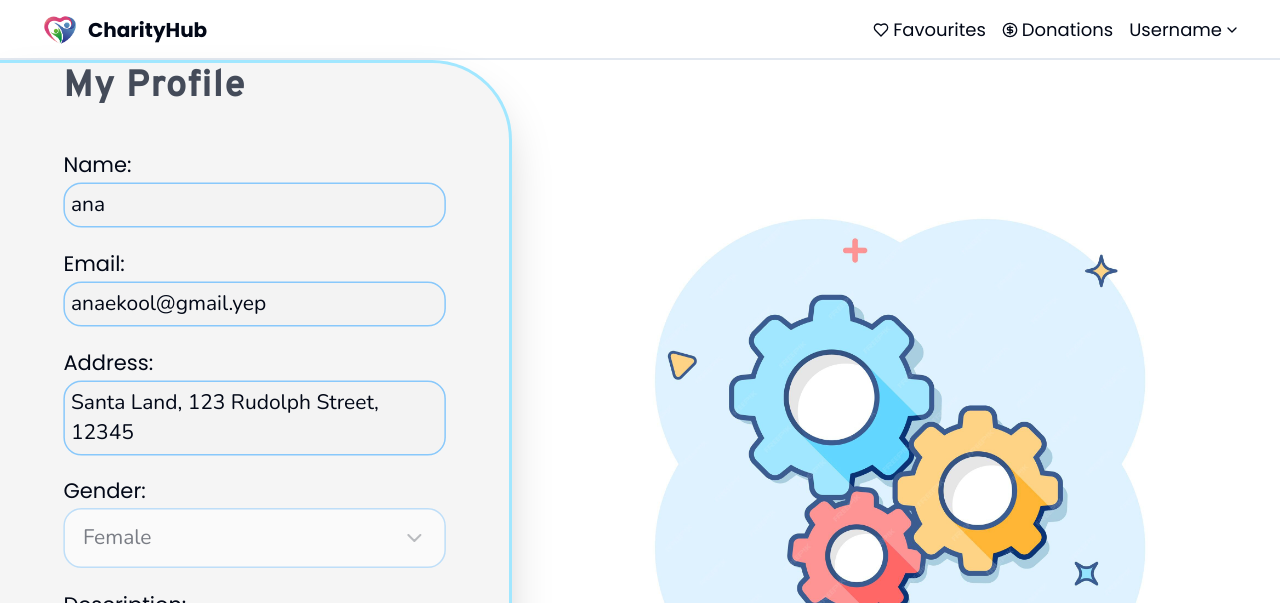
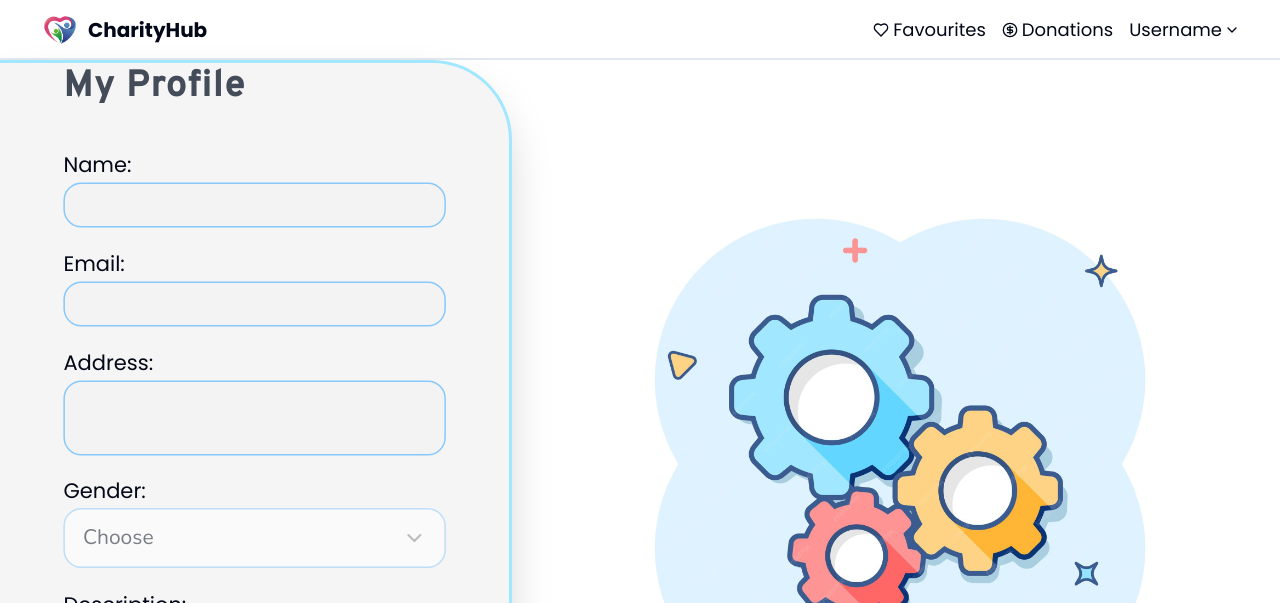
Before and after one commit to AlexandruPaul21/collective-project, a React (Vite) app in the folder application/rter-frontend/: page /profile in a window 1280 px wide. Shown: the top 603 px of the page. Built offline with nearby package versions, Linux system fonts and the light colour scheme; no server answers.

Commit message:
minor validation and added a toast

```diff
--- a/application/rter-frontend/src/apis/auth/responseConstants.tsx
+++ b/application/rter-frontend/src/apis/auth/responseConstants.tsx
@@ -4,3 +4,6 @@ export const loginFail = "Login failed! Invalid Credentials!";
 
 export const signupSuccess = "Signup successful! ";
 export const signupFail = "Signup failed! ";
+
+export const updateSuccess = "Update successful! ";
+export const updateFail = "Update failed! ";
--- a/application/rter-frontend/src/apis/profile/UserService.tsx
+++ b/application/rter-frontend/src/apis/profile/UserService.tsx
@@ -1,5 +1,6 @@
 import {handleGetUser,handleUpdateUser} from './userApi';
 import {User} from "@/utils/types";
+import {updateFail, updateSuccess} from "@/apis/auth/responseConstants";
 
 const getCurrentUser = () => {
     const username = localStorage.getItem("username");
@@ -17,8 +18,12 @@ const updateCurrentUser = (user) => {
     return handleUpdateUser(user,username,password)
         .then((response) => {
             console.log(response);
-            return response.data;
-        }) as Promise<User>;
+            return {status:response.status,user:response.data,message:updateSuccess};
+        })
+        .catch((err) => {
+            console.log(err);
+            return {user:null,status:err.status,message:updateFail};
+        });
 };
 
 export const UserService = {
--- a/application/rter-frontend/src/components/UserProfile.tsx
+++ b/application/rter-frontend/src/components/UserProfile.tsx
@@ -1,24 +1,25 @@
 import { Button } from "@/components/ui/button";
 import {useEffect, useState} from "react";
 import {UserService} from "@/apis/profile/UserService";
-import {Gender, User} from "@/utils/types";
+import {Gender} from "@/utils/types";
 import {Select, SelectContent, SelectItem, SelectTrigger, SelectValue} from "@/components/ui/select.tsx";
+import {toast} from "@/components/ui/use-toast";
 
 const UserProfile: React.FC = () => {
 
   const [updateScreen, setUpdateScreen] = useState(false);
 
 
-  const [name, setName] = useState("ana");
-  const [email, setEmail] = useState("anaekool@gmail.yep");
-  const [address, setAddress] = useState("Santa Land, 123 Rudolph Street, 12345");
-  const [gender, setGender] = useState("FEMALE");
+  const [name, setName] = useState("");
+  const [email, setEmail] = useState("");
+  const [address, setAddress] = useState("");
+  const [gender, setGender] = useState("");
   const [description, setDescription] = useState("");
 
-  const [updateName, setUpdateName] = useState("ana");
-  const [updateEmail, setUpdateEmail] = useState("anaekool@gmail.yep");
-  const [updateAddress, setUpdateAddress] = useState("Santa Land, 123 Rudolph Street, 12345");
-  const [updateGender, setUpdateGender] = useState("FEMALE");
+  const [updateName, setUpdateName] = useState("");
+  const [updateEmail, setUpdateEmail] = useState("");
+  const [updateAddress, setUpdateAddress] = useState("");
+  const [updateGender, setUpdateGender] = useState("");
   const [updateDescription, setUpdateDescription] = useState("");
 
   useEffect(()=> {
@@ -51,19 +52,61 @@ const UserProfile: React.FC = () => {
     setUpdateScreen(false);
   }
 
+  function validateInput() {
+    let err="";
+    let c = 0;
+    if(updateName.length < 3) {
+      err = err + "Name, ";
+      c++;
+    }
+    if(updateEmail.length < 3){
+        err = err+"Email, ";
+        c++;
+    }
+    if(updateAddress.length < 3){
+        err = err+"Address, ";
+        c++;
+    }
+    if(updateDescription.length < 3){
+        err = err+"Description, ";
+        c++;
+    }
+    if(c>0){
+        err = err.substring(0,err.length-2);
+        c==1?showErrorToast(err+" is too short!"):showErrorToast(err+" are too short!");
+    }
+    return c==0;
+  }
+
+  const showErrorToast=(error:string)=>{
+    toast({
+      title: "Error",
+      variant: "destructive",
+      description: error,
+    })
+  }
+
   const saveChanges = async () => {
     // user validation
+    if(!validateInput()){
+      return;
+    }
+    // send to srv
+    const {user,status, message} = await UserService.updateCurrentUser({name:updateName, email:updateEmail, gender:updateGender, description:updateDescription, address:updateAddress  });
 
-    // send to srv
-    await UserService.updateCurrentUser({name:updateName, email:updateEmail, gender:updateGender, description:updateDescription, address:updateAddress  } as User)
-        .then((user)=> {
-          setName(user.name);
-          setEmail(user.email);
-          setAddress(user.address);
-          setGender(user.gender);
-          setDescription(user.description);
-        });
+    if(status == 200){
+      setName(user.name);
+      setEmail(user.email);
+      setAddress(user.address);
+      setGender(user.gender);
+      setDescription(user.description);
+    }
 
+    toast({
+      title: status===200?"Success":"Error",
+      variant: status===200?"default":"destructive",
+      description: message,
+    })
     // go back to update screen
     setUpdateScreen(false);
   }
@@ -124,7 +167,7 @@ const UserProfile: React.FC = () => {
             <li>
               <Select
                 onValueChange={(e) => setUpdateGender(e)}
-                defaultValue={gender}
+                value={!updateScreen ? gender : updateGender}
                 disabled = {!updateScreen}
               >
                 <SelectTrigger className="font-nunito text-sm disabled:border-[1px]  disabled:border-red border-lightblu rounded-xl border-[1px]">
```
